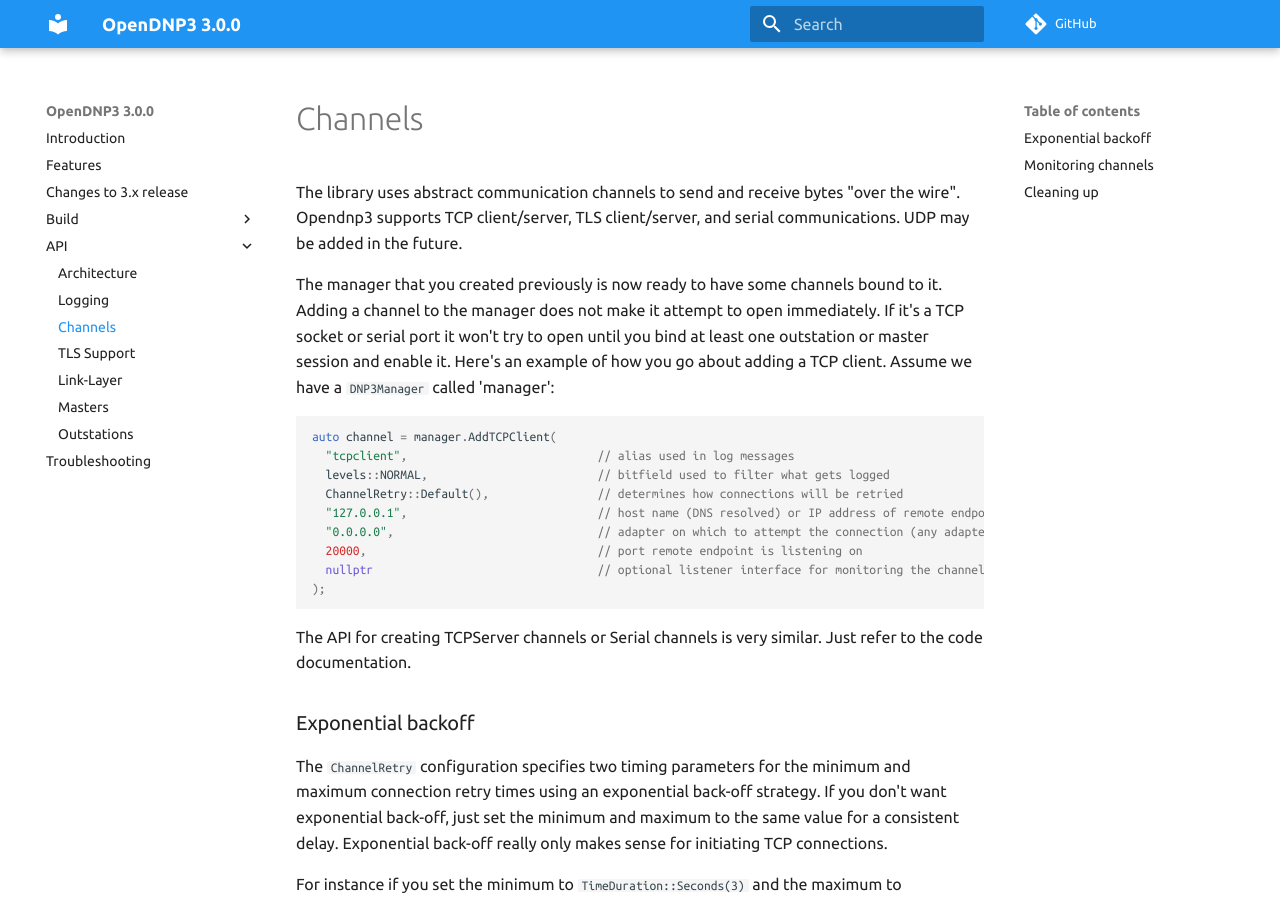
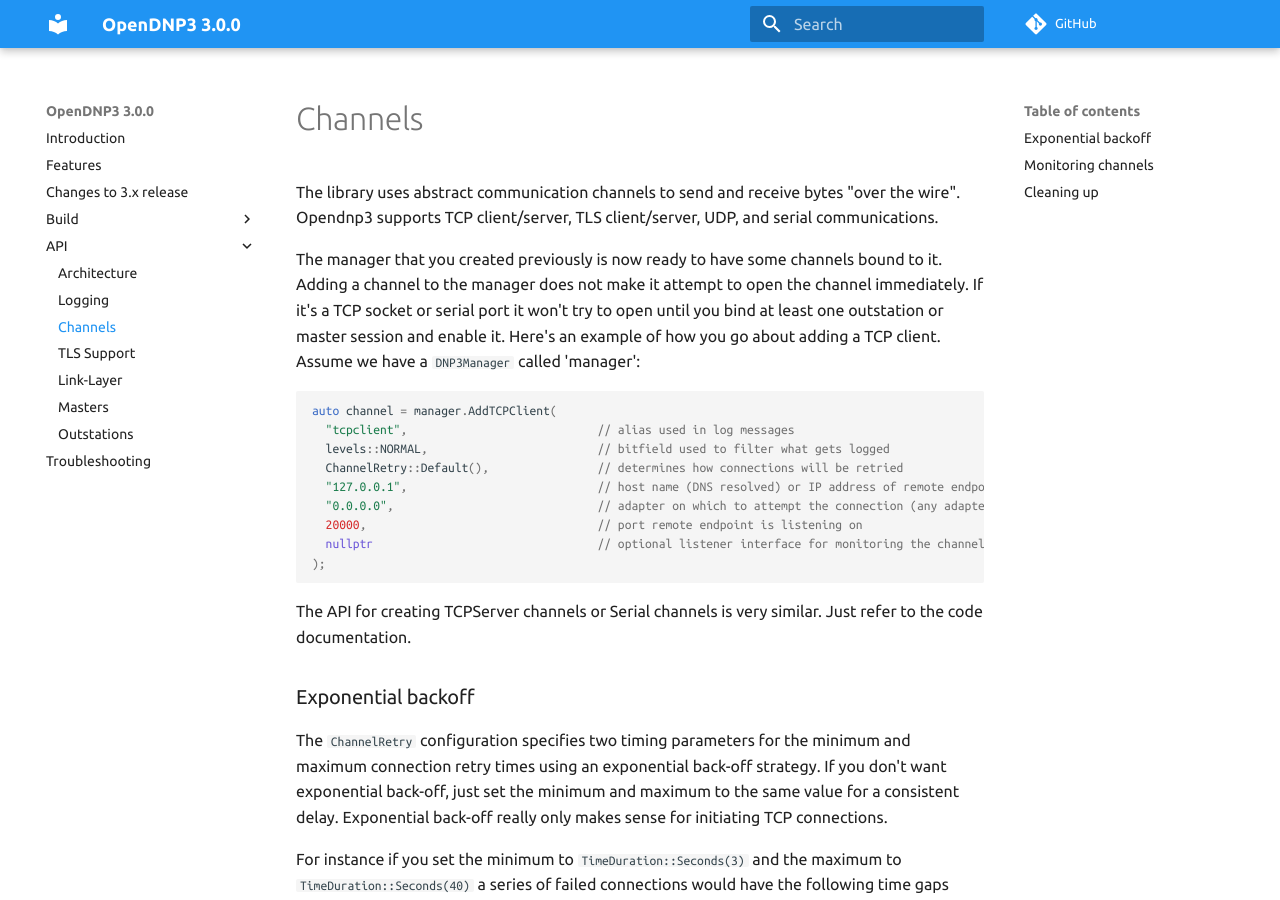
Before and after one commit to dnp3/opendnp3-guide, an MkDocs documentation site: the page built from docs/api/channels.md, in a window 1280 px wide and 900 px high. Built offline with MkDocs 1.6.1 and Material for MkDocs 9.7.7, drawn with Linux system fonts in a browser that asks for light colours; comment, search, counter and statistics services are not loaded.

Commit message:
update section on UDP support

````diff
--- a/docs/api/channels.md
+++ b/docs/api/channels.md
@@ -1,8 +1,8 @@
 The library uses abstract communication channels to send and receive bytes "over the wire". Opendnp3 supports TCP client/server,
-TLS client/server, and serial communications. UDP may be added in the future.
+TLS client/server, UDP, and serial communications.
 
 The manager that you created previously is now ready to have some channels bound to it. Adding a channel to the manager
-does not make it attempt to open immediately. If it's a TCP socket or serial port it won't try to open until you bind at least one outstation
+does not make it attempt to open the channel immediately. If it's a TCP socket or serial port it won't try to open until you bind at least one outstation
 or master session and enable it. Here's an example of how you go about adding a TCP client. Assume we have a `DNP3Manager` called 'manager':
 
 ```c++
````
Also changed, not shown: 1 other file.
